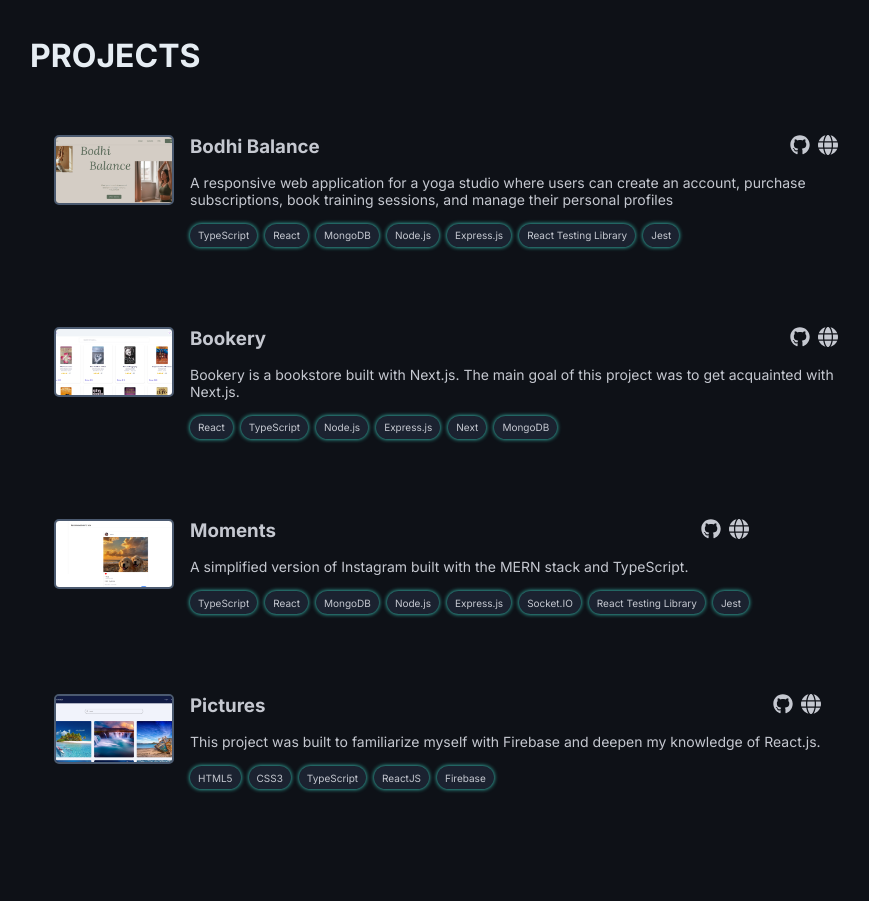
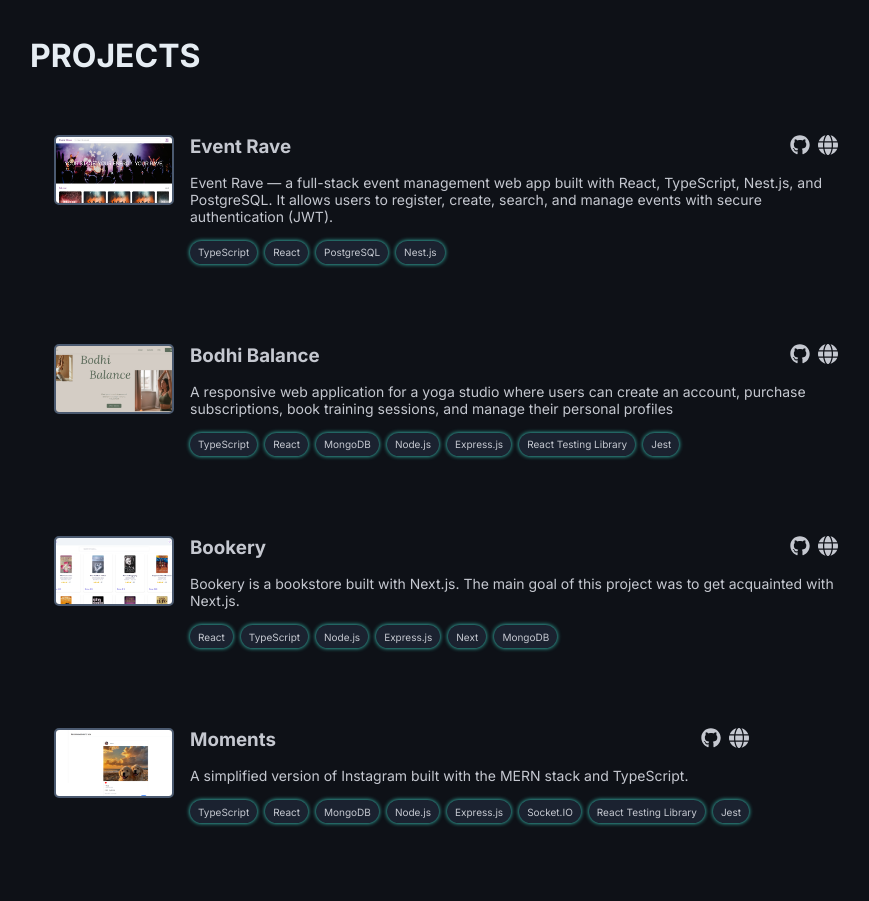
Before and after one commit to rahilevych/portfolio, a React (Vite) app: page / in a window 1280 px wide. Shown: the part 1420-2321 px from the top of the page, without its empty margins (354-1223 px from the left). Built offline with nearby package versions, Linux system fonts and the light colour scheme.

Commit message:
feat: update projects

```diff
--- a/src/constants/projects.ts
+++ b/src/constants/projects.ts
@@ -8,6 +8,14 @@ export interface Project {
 }
 
 export const projects: Project[] = [
+  {
+    title: 'Event Rave',
+    technologies: ['TypeScript', 'React', 'PostgreSQL', 'Nest.js'],
+    desc: 'Event Rave — a full-stack event management web app built with React, TypeScript, Nest.js, and PostgreSQL. It allows users to register, create, search, and manage events with secure authentication (JWT).',
+    img: '/img/event.png',
+    git: 'https://github.com/rahilevych/event-rave',
+    link: 'https://event-rave.vercel.app/',
+  },
   {
     title: 'Bodhi Balance',
     technologies: [
```
